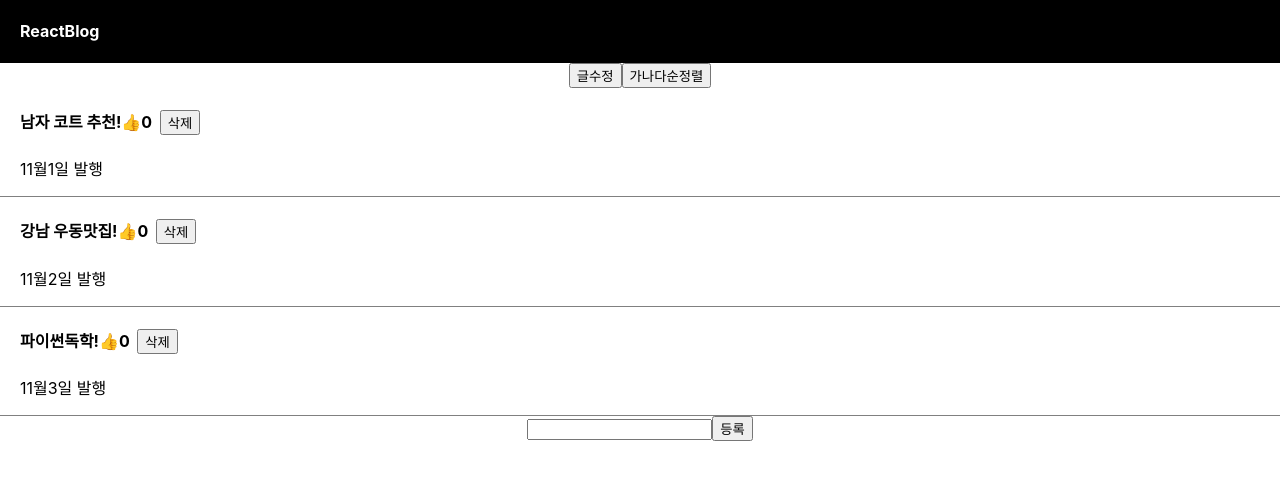
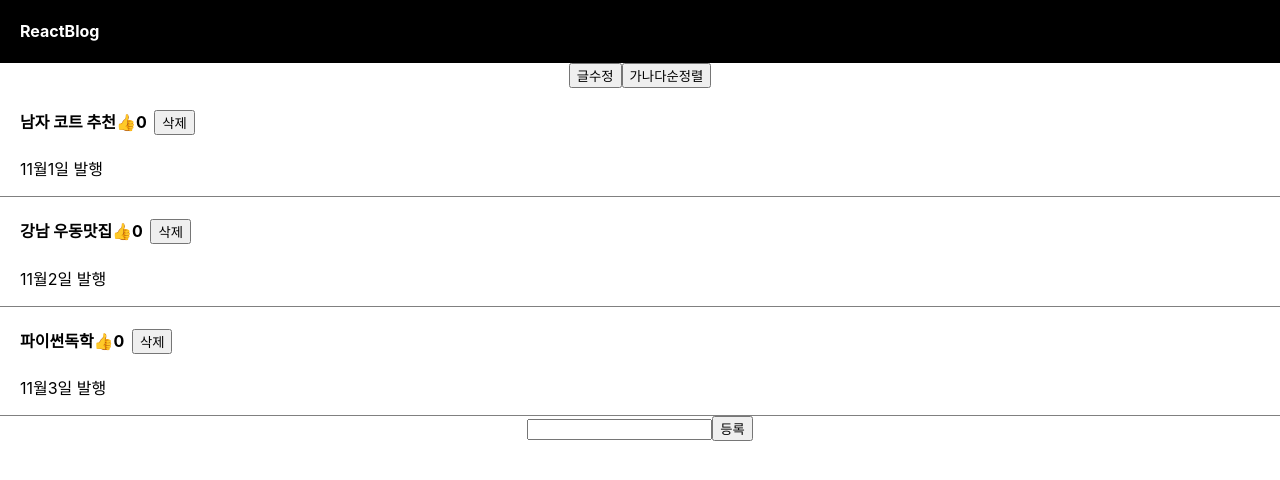
Before and after one commit to kukbnee/repository_react_study, a React (Create React App) app: page / in a window 1280 px wide. Shown: the top 480 px of the page. Built offline with nearby package versions, Linux system fonts and the light colour scheme.

Commit message:
커밋테스트

```diff
--- a/src/App.js
+++ b/src/App.js
@@ -5,7 +5,7 @@ import { useState } from 'react';
 function App() {
 
   let post = '블로그임';
-  let [title, setTitle] = useState(['남자 코트 추천!', '강남 우동맛집!', '파이썬독학!']);
+  let [title, setTitle] = useState(['남자 코트 추천', '강남 우동맛집', '파이썬독학']);
   let [date, setDate] = useState(['11월1일', '11월2일', '11월3일']);
   let [good, setGood] = useState([0, 0, 0]);
 
```
